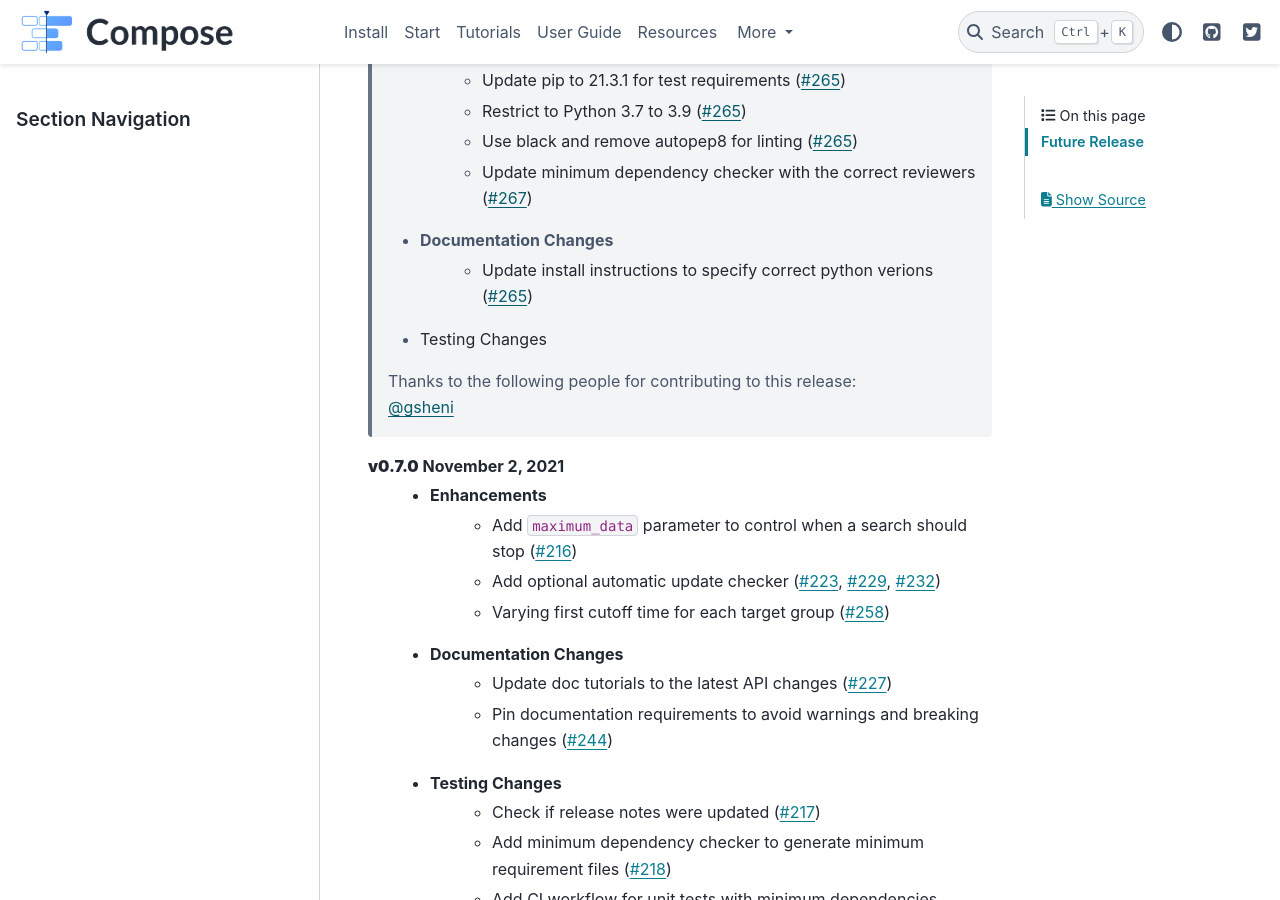
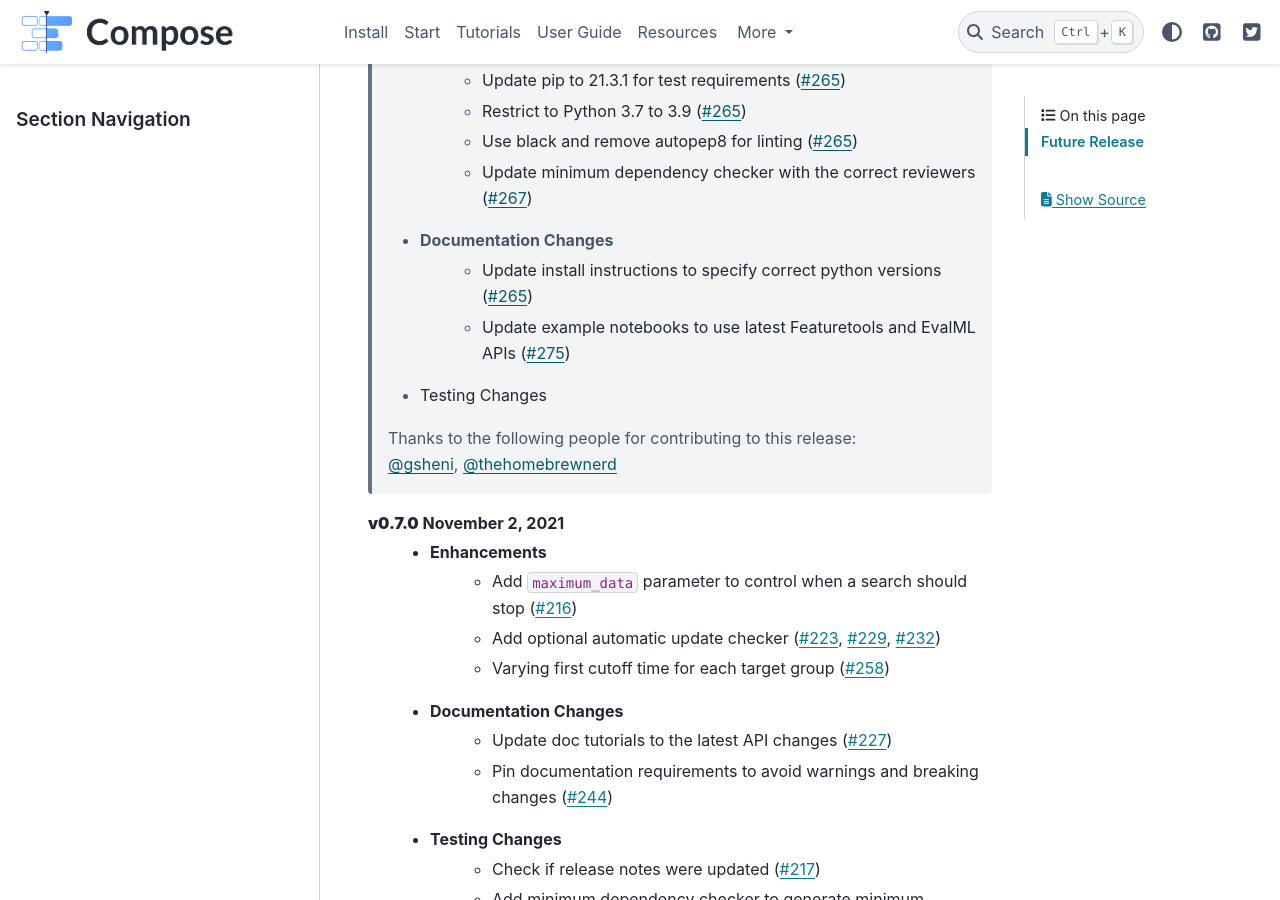
Before and after one commit to alteryx/compose, a Sphinx documentation site: the page built from docs/source/release_notes.rst, in a window 1280 px wide and 900 px high, scrolled down 329 px. Built offline with Sphinx 7.4.7 and the PyData theme 0.15.4, drawn with Linux system fonts in a browser that asks for light colours; comment, search, counter and statistics services are not loaded.

Commit message:
Update examples to use new Featuretools API and latest release of EvalML (#275)
* update predict next purchase example

* update bike trips example

* update turbofan example

* update turbofan example

* update release notes

* fix featuretools test

* update min deps

* update note formatting

```diff
--- a/docs/source/release_notes.rst
+++ b/docs/source/release_notes.rst
@@ -12,11 +12,12 @@ Future Release
         * Use black and remove autopep8 for linting (:pr:`265`)
         * Update minimum dependency checker with the correct reviewers (:pr:`267`)
     * Documentation Changes
-        * Update install instructions to specify correct python verions (:pr:`265`)
+        * Update install instructions to specify correct python versions (:pr:`265`)
+        * Update example notebooks to use latest Featuretools and EvalML APIs (:pr:`275`)
     * Testing Changes
 
     | Thanks to the following people for contributing to this release:
-    | :user:`gsheni`
+    | :user:`gsheni`, :user:`thehomebrewnerd`
 
 **v0.7.0** November 2, 2021
     * Enhancements
--- a/test-requirements.txt
+++ b/test-requirements.txt
@@ -3,5 +3,5 @@ pytest==6.0.1
 pytest-cov==2.10.1
 wheel>=0.33.1
 fastparquet==0.5.0
-featuretools>=0.21.0,<1.0
-evalml==0.28.0
+featuretools>=1.4.0
+evalml==0.41.0
```
Also changed, not shown: docs/source/examples/predict_bike_trips.ipynb, docs/source/examples/predict_next_purchase.ipynb, docs/source/examples/predict_turbofan_degredation.ipynb, 2 other files.
